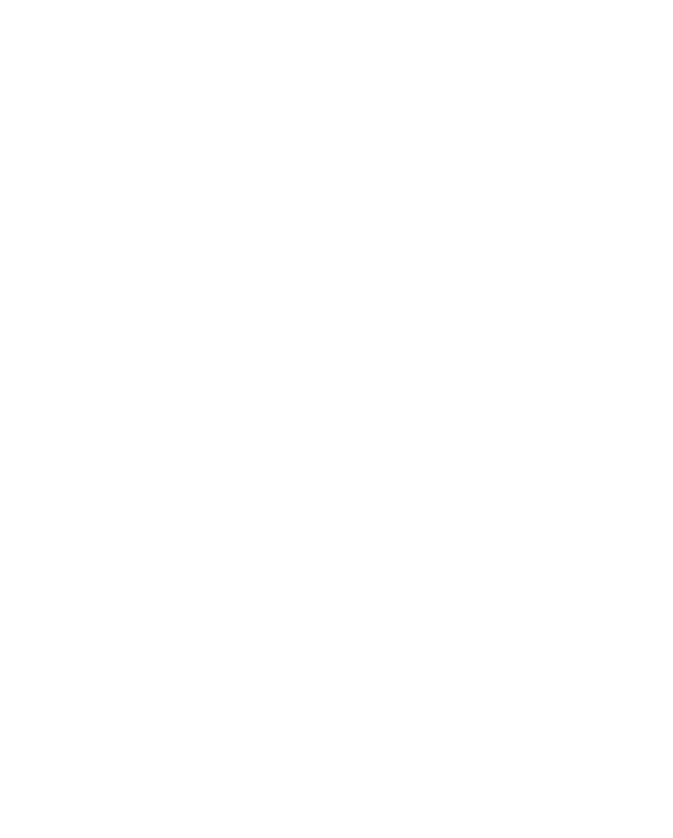
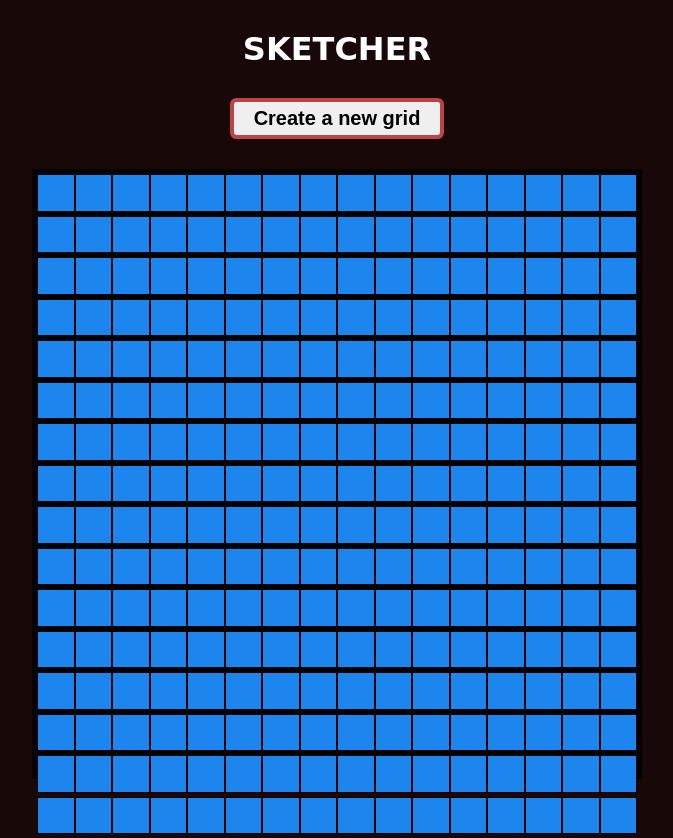
Before and after one commit to ghostedxcx/etch-a-sketch, a plain HTML site: page index.html in a window 1280 px wide. Shown: the whole page, without its empty margins (303-976 px from the left). Before the commit the page ends 800 px from the top, so only its background shows below. Drawn offline with Linux system fonts and the light colour scheme; a web font is replaced by a local one.

Commit message:
Add functionality

```diff
--- /dev/null
+++ b/app.css
@@ -0,0 +1,43 @@
+body {
+	background-color: #180808;
+	font-family: 'Baloo Bhai', cursive;
+}
+
+#header{
+	text-align: center;
+}
+
+h1{
+	text-align: center;
+    color: white;
+	margin: 30px 20px auto;
+	text-transform: uppercase;
+}
+
+#clearButton{
+	margin: 30px auto;
+	border-radius: .8vh;
+	font-size: 20px;
+	font-weight: bold;
+	padding: 5px 20px;
+	border: 4px solid rgb(187, 69, 69);
+	outline: none;
+}
+
+.container{
+	border: 5px solid black;
+	height: 600px;
+	width: 600px;
+	margin: 0 auto;
+	padding: 0px;
+	background-color: black;
+}
+
+.grid{
+    display: inline-block;
+    background-color: #1C86EE;
+    border: none;
+    margin: 0px;
+    padding: 0px;
+    box-sizing: content-box;
+}
--- a/app.js
+++ b/app.js
@@ -0,0 +1,46 @@
+var container = document.querySelector('.container');
+var button = document.getElementById('clearButton');
+
+function addDiv(numberOfDivsToCreate) {
+    var gridCellDimensions = ((600 / numberOfDivsToCreate) - 2).toFixed(2);
+    var gridSize = Math.pow(numberOfDivsToCreate, 2);
+
+    // create grid squares & add to container
+    while (gridSize > 0) {
+        var newDiv = document.createElement('div');
+        container.appendChild(newDiv);
+        newDiv.classList.add('grid');
+        newDiv.style.height = gridCellDimensions + 'px';
+        newDiv.style.width = gridCellDimensions + 'px';
+        newDiv.style.border = '1px solid black';
+        gridSize--;
+    }
+
+    var gridCells = document.querySelectorAll('.grid');
+    gridCells.forEach(cell => cell.addEventListener('mouseenter', changeColor));
+    console.log(gridCellDimensions);
+    console.log('Grid has been created!!')
+}
+
+// change grid square color to red
+function changeColor() {
+    this.style.backgroundColor = '#ff9999';
+}
+
+// clear grid + prompt for new grid size
+function clear() {
+    var reqGridSize = prompt('How many squares per side?');
+
+    if (reqGridSize >= 1 && reqGridSize <= 100) {
+        while (container.hasChildNodes()) {
+            container.removeChild(container.lastChild); // removes all grid squares
+        }
+        addDiv(reqGridSize); // create new grid
+    } else {
+        alert ('Choose a number between 1-100');
+        clear();
+    }
+}
+
+button.addEventListener('click', clear);
+window.onload = addDiv(16); // on page load, create a 16 x 16 grid
--- a/index.html
+++ b/index.html
@@ -2,14 +2,19 @@
 <html lang="en">
 <head>
     <meta charset="UTF-8">
-    <meta http-equiv="X-UA-Compatible" content="IE=edge">
-    <meta name="viewport" content="width=device-width, initial-scale=1.0">
-    <title>Etch a SKetch</title>
-    <script src="./app.js" defer></script>
+    <title>Etch-a-sketch test</title>
+    <link href="https://fonts.googleapis.com/css?family=Baloo+Bhai" rel="stylesheet">
+    <link rel="stylesheet" href="./app.css">
 </head>
 <body>
-    <div id="container"
-    </div>
-
+    <main>
+        <div id="header">
+            <h1>Sketcher</h1>
+            <button id="clearButton">Create a new grid</button>
+        </div>
+        <div class="container">
+        </div>
+    </main>
+    <script src="./app.js"></script>
 </body>
 </html>
```
